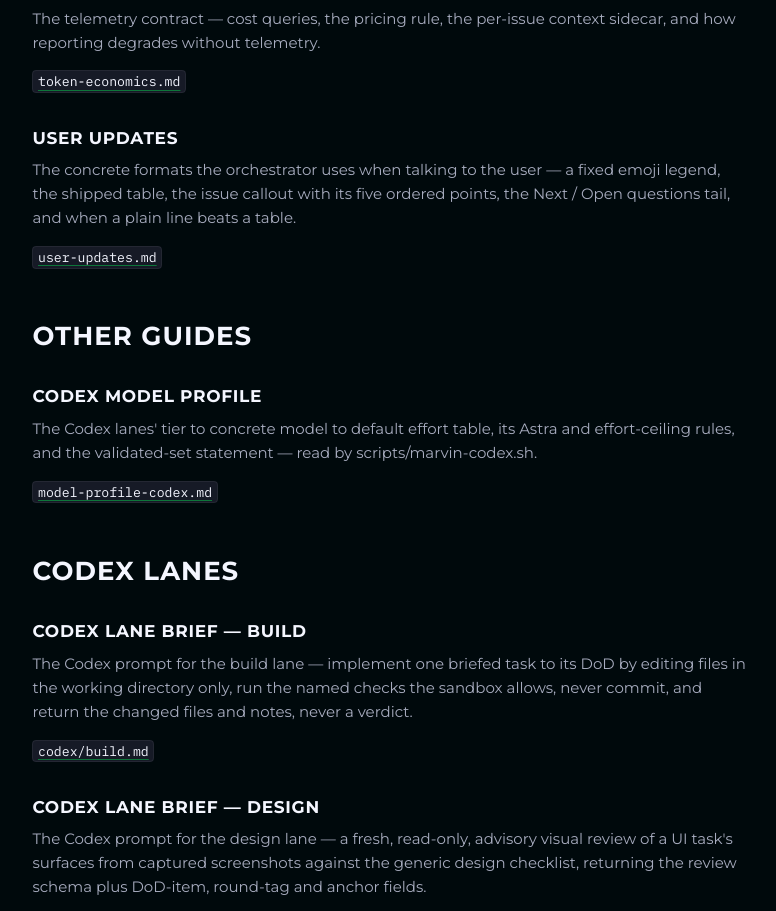
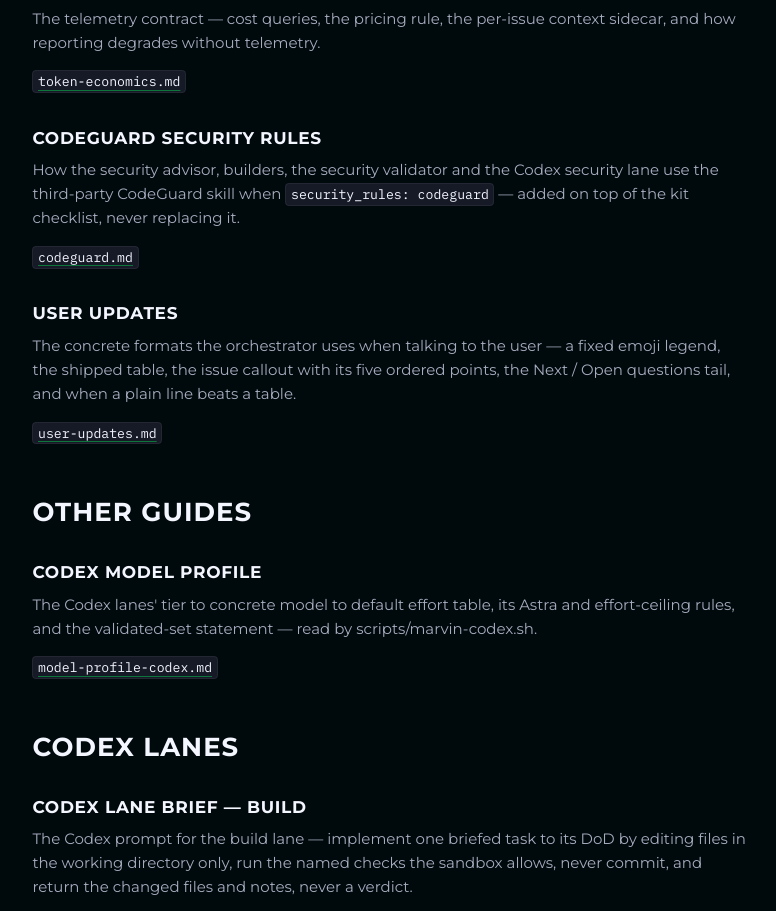
Before and after one commit to Zenosyne-Technologies/agent-operating-kit, a plain HTML site: page docs/reference.html in a window 1280 px wide. Shown: the part 4624-5535 px from the top of the page, without its empty margins (70-846 px from the left). Drawn offline with Linux system fonts and the light colour scheme.

Commit message:
AOS-257: reconcile CodeGuard with v0.43.1 after the develop merge

```diff
--- a/docs/reference.html
+++ b/docs/reference.html
@@ -101,6 +101,9 @@
 <h3 id="token-economics">Token economics contract</h3>
 <p>The telemetry contract — cost queries, the pricing rule, the per-issue context sidecar, and how reporting degrades without telemetry.</p>
 <p class="ref-meta"><a href="https://github.com/Zenosyne-Technologies/agent-operating-kit/blob/main/templates/marvin/agents/token-economics.md"><code>token-economics.md</code></a></p>
+<h3 id="codeguard">CodeGuard security rules</h3>
+<p>How the security advisor, builders, the security validator and the Codex security lane use the third-party CodeGuard skill when <code>security_rules: codeguard</code> — added on top of the kit checklist, never replacing it.</p>
+<p class="ref-meta"><a href="https://github.com/Zenosyne-Technologies/agent-operating-kit/blob/main/templates/marvin/agents/codeguard.md"><code>codeguard.md</code></a></p>
 <h3 id="user-updates">User updates</h3>
 <p>The concrete formats the orchestrator uses when talking to the user — a fixed emoji legend, the shipped table, the issue callout with its five ordered points, the Next / Open questions tail, and when a plain line beats a table.</p>
 <p class="ref-meta"><a href="https://github.com/Zenosyne-Technologies/agent-operating-kit/blob/main/templates/marvin/agents/user-updates.md"><code>user-updates.md</code></a></p>
```
Also changed, not shown: docs/settings.html (+1 -0 lines), 1 other file.
